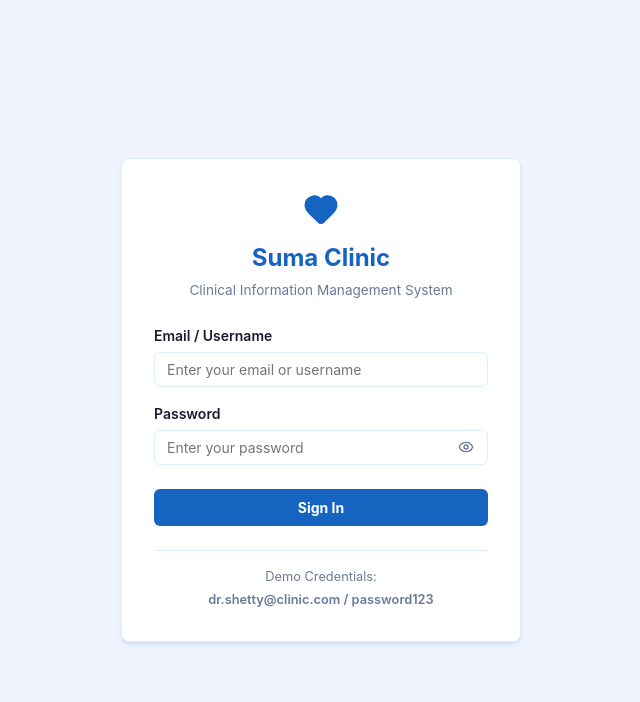
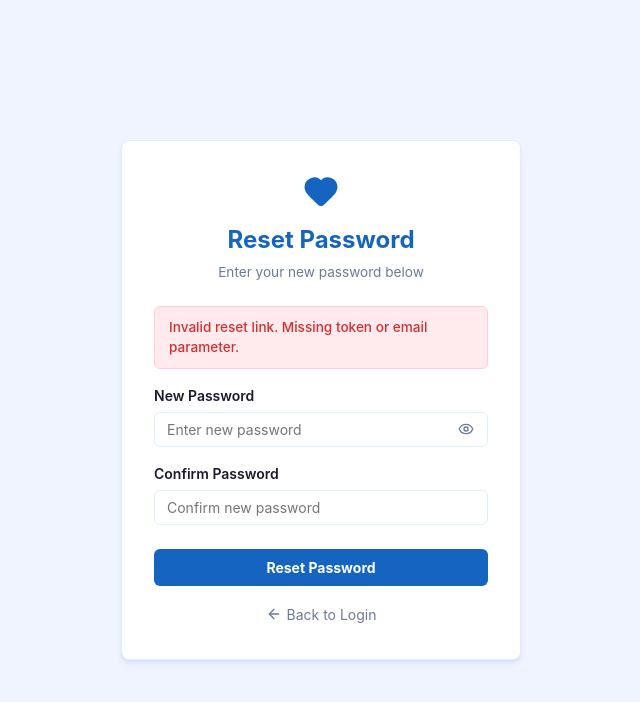
Before and after one commit to sukanya-shetty/suma-clinic-frontend, a React (Vite) app: page /reset-password in a window 1280 px wide. Before the commit this address led to /login. Shown: the top 702 px of the page, without its empty margins (319-959 px from the left). Built offline with nearby package versions, Linux system fonts and the light colour scheme; no server answers.

Commit message:
feat: implement forgot and reset password functionality with associated routes and UI pages

```diff
--- a/src/App.jsx
+++ b/src/App.jsx
@@ -1,9 +1,10 @@
-import React from 'react';
 import { BrowserRouter as Router, Routes, Route, Navigate } from 'react-router-dom';
 import { AuthProvider } from './context/AuthContext';
 import ProtectedRoute from './components/Layout/ProtectedRoute';
 import Layout from './components/Layout/Layout';
 import LoginPage from './pages/LoginPage';
+import ForgotPasswordPage from './pages/ForgotPasswordPage';
+import ResetPasswordPage from './pages/ResetPasswordPage';
 import DashboardPage from './pages/DashboardPage';
 import PatientsPage from './pages/PatientsPage';
 import PatientDetailPage from './pages/PatientDetailPage';
@@ -21,6 +22,8 @@ function App() {
         <Routes>
           {/* Public Login Route */}
           <Route path="/login" element={<LoginPage />} />
+          <Route path="/forgot-password" element={<ForgotPasswordPage />} />
+          <Route path="/reset-password" element={<ResetPasswordPage />} />
 
           {/* Protected Routes Nested inside Master Layout */}
           <Route element={<ProtectedRoute />}>
--- /dev/null
+++ b/src/pages/ForgotPasswordPage.jsx
@@ -0,0 +1,90 @@
+import { useState } from 'react';
+import { useNavigate } from 'react-router-dom';
+import { Heart, ArrowLeft } from 'lucide-react';
+import api from '../services/api';
+import styles from './LoginPage.module.css';
+
+const ForgotPasswordPage = () => {
+  const [email, setEmail] = useState('');
+  const [message, setMessage] = useState('');
+  const [error, setError] = useState('');
+  const [loading, setLoading] = useState(false);
+  const navigate = useNavigate();
+
+  const handleSubmit = async (e) => {
+    e.preventDefault();
+    setError('');
+    setMessage('');
+
+    if (!email) {
+      setError('Please enter your email.');
+      return;
+    }
+
+    setLoading(true);
+    try {
+      const response = await api.post('/auth/forgot-password', { email });
+      if (response.data && response.data.success) {
+        setMessage(response.data.message || 'If the email exists, a password reset link has been sent.');
+      } else {
+        setError(response.data.message || 'Failed to request password reset.');
+      }
+    } catch (err) {
+      console.error('Forgot password error:', err);
+      setError(err.response?.data?.message || 'An error occurred. Please try again.');
+    } finally {
+      setLoading(false);
+    }
+  };
+
+  return (
+    <div className={styles.loginWrapper}>
+      <div className={styles.loginCard}>
+        <div className={styles.header}>
+          <Heart size={36} color="var(--primary)" fill="var(--primary)" style={{ margin: '0 auto' }} />
+          <h1 className={styles.logoText}>Forgot Password</h1>
+          <p className={styles.subText}>Enter your email to receive a password reset link</p>
+        </div>
+
+        {error && <div className={styles.errorText}>{error}</div>}
+        {message && <div style={{ color: '#0f5132', backgroundColor: '#d1e7dd', padding: '10px', borderRadius: '4px', fontSize: '14px', marginBottom: '15px', textAlign: 'center' }}>{message}</div>}
+
+        <form onSubmit={handleSubmit}>
+          <div className="form-group">
+            <label htmlFor="email">Email Address</label>
+            <input
+              type="email"
+              id="email"
+              className="form-control"
+              placeholder="Enter your email address"
+              value={email}
+              onChange={(e) => setEmail(e.target.value)}
+              disabled={loading}
+              required
+            />
+          </div>
+
+          <button type="submit" className={styles.submitBtn} disabled={loading}>
+            {loading ? (
+              <span className="loading-inline" style={{ color: '#fff' }}>
+                <span className="spinner" style={{ borderTopColor: '#fff' }}></span> Sending...
+              </span>
+            ) : 'Send Reset Link'}
+          </button>
+        </form>
+
+        <div style={{ marginTop: '20px', textAlign: 'center' }}>
+          <button
+            type="button"
+            onClick={() => navigate('/login')}
+            style={{ display: 'inline-flex', alignItems: 'center', gap: '5px', background: 'none', border: 'none', color: 'var(--text-muted)', cursor: 'pointer', fontSize: '14px' }}
+          >
+            <ArrowLeft size={16} /> Back to Login
+          </button>
+        </div>
+      </div>
+    </div>
+  );
+};
+
+export default ForgotPasswordPage;
--- a/src/pages/LoginPage.jsx
+++ b/src/pages/LoginPage.jsx
@@ -1,4 +1,4 @@
-import React, { useState, useContext, useEffect } from 'react';
+import { useState, useContext, useEffect } from 'react';
 import { useNavigate } from 'react-router-dom';
 import { Heart, Eye, EyeOff } from 'lucide-react';
 import { AuthContext } from '../context/AuthContext';
@@ -91,6 +91,15 @@ const LoginPage = () => {
             </div>
           </div>
 
+          <div style={{ display: 'flex', justifyContent: 'flex-end', marginTop: '-8px', marginBottom: '16px' }}>
+            <span
+              onClick={() => navigate('/forgot-password')}
+              style={{ fontSize: '13px', color: 'var(--primary)', cursor: 'pointer', fontWeight: 500 }}
+            >
+              Forgot Password?
+            </span>
+          </div>
+
           <button type="submit" className={styles.submitBtn} disabled={loading}>
             {loading ? (
               <span className="loading-inline" style={{ color: '#fff' }}>
--- /dev/null
+++ b/src/pages/ResetPasswordPage.jsx
@@ -0,0 +1,137 @@
+import { useState } from 'react';
+import { useNavigate, useSearchParams } from 'react-router-dom';
+import { Heart, Eye, EyeOff, ArrowLeft } from 'lucide-react';
+import api from '../services/api';
+import styles from './LoginPage.module.css';
+
+const ResetPasswordPage = () => {
+  const [searchParams] = useSearchParams();
+  const token = searchParams.get('token');
+  const email = searchParams.get('email');
+
+  const [newPassword, setNewPassword] = useState('');
+  const [confirmPassword, setConfirmPassword] = useState('');
+  const [showPassword, setShowPassword] = useState(false);
+  const [message, setMessage] = useState('');
+  const [error, setError] = useState(
+    (!token || !email) ? 'Invalid reset link. Missing token or email parameter.' : ''
+  );
+  const [loading, setLoading] = useState(false);
+
+  const navigate = useNavigate();
+
+  const handleSubmit = async (e) => {
+    e.preventDefault();
+    setError('');
+    setMessage('');
+
+    if (!newPassword || !confirmPassword) {
+      setError('Please fill in all fields.');
+      return;
+    }
+
+    if (newPassword !== confirmPassword) {
+      setError('Passwords do not match.');
+      return;
+    }
+
+    setLoading(true);
+    try {
+      const response = await api.post('/auth/reset-password', {
+        email,
+        token,
+        newPassword
+      });
+      if (response.data && response.data.success) {
+        setMessage(response.data.message || 'Password reset successful!');
+        setTimeout(() => {
+          navigate('/login');
+        }, 3000);
+      } else {
+        setError(response.data.message || 'Failed to reset password.');
+      }
+    } catch (err) {
+      console.error('Reset password error:', err);
+      setError(err.response?.data?.message || 'An error occurred. Please try again.');
+    } finally {
+      setLoading(false);
+    }
+  };
+
+  return (
+    <div className={styles.loginWrapper}>
+      <div className={styles.loginCard}>
+        <div className={styles.header}>
+          <Heart size={36} color="var(--primary)" fill="var(--primary)" style={{ margin: '0 auto' }} />
+          <h1 className={styles.logoText}>Reset Password</h1>
+          <p className={styles.subText}>Enter your new password below</p>
+        </div>
+
+        {error && <div className={styles.errorText}>{error}</div>}
+        {message && <div style={{ color: '#0f5132', backgroundColor: '#d1e7dd', padding: '10px', borderRadius: '4px', fontSize: '14px', marginBottom: '15px', textAlign: 'center' }}>{message}</div>}
+
+        <form onSubmit={handleSubmit}>
+          <div className="form-group">
+            <label htmlFor="newPassword">New Password</label>
+            <div className={styles.passwordWrapper}>
+              <input
+                type={showPassword ? 'text' : 'password'}
+                id="newPassword"
+                className="form-control"
+                placeholder="Enter new password"
+                value={newPassword}
+                onChange={(e) => setNewPassword(e.target.value)}
+                disabled={loading || !token || !email}
+                required
+                style={{ paddingRight: '42px' }}
+              />
+              <button
+                type="button"
+                className={styles.eyeBtn}
+                onClick={() => setShowPassword(!showPassword)}
+                tabIndex={-1}
+                disabled={!token || !email}
+              >
+                {showPassword ? <EyeOff size={16} /> : <Eye size={16} />}
+              </button>
+            </div>
+          </div>
+
+          <div className="form-group">
+            <label htmlFor="confirmPassword">Confirm Password</label>
+            <input
+              type="password"
+              id="confirmPassword"
+              className="form-control"
+              placeholder="Confirm new password"
+              value={confirmPassword}
+              onChange={(e) => setConfirmPassword(e.target.value)}
+              disabled={loading || !token || !email}
+              required
+            />
+          </div>
+
+          <button type="submit" className={styles.submitBtn} disabled={loading || !token || !email}>
+            {loading ? (
+              <span className="loading-inline" style={{ color: '#fff' }}>
+                <span className="spinner" style={{ borderTopColor: '#fff' }}></span> Resetting...
+              </span>
+            ) : 'Reset Password'}
+          </button>
+        </form>
+
+        <div style={{ marginTop: '20px', textAlign: 'center' }}>
+          <button
+            type="button"
+            onClick={() => navigate('/login')}
+            style={{ display: 'inline-flex', alignItems: 'center', gap: '5px', background: 'none', border: 'none', color: 'var(--text-muted)', cursor: 'pointer', fontSize: '14px' }}
+          >
+            <ArrowLeft size={16} /> Back to Login
+          </button>
+        </div>
+      </div>
+    </div>
+  );
+};
+
+export default ResetPasswordPage;
```
